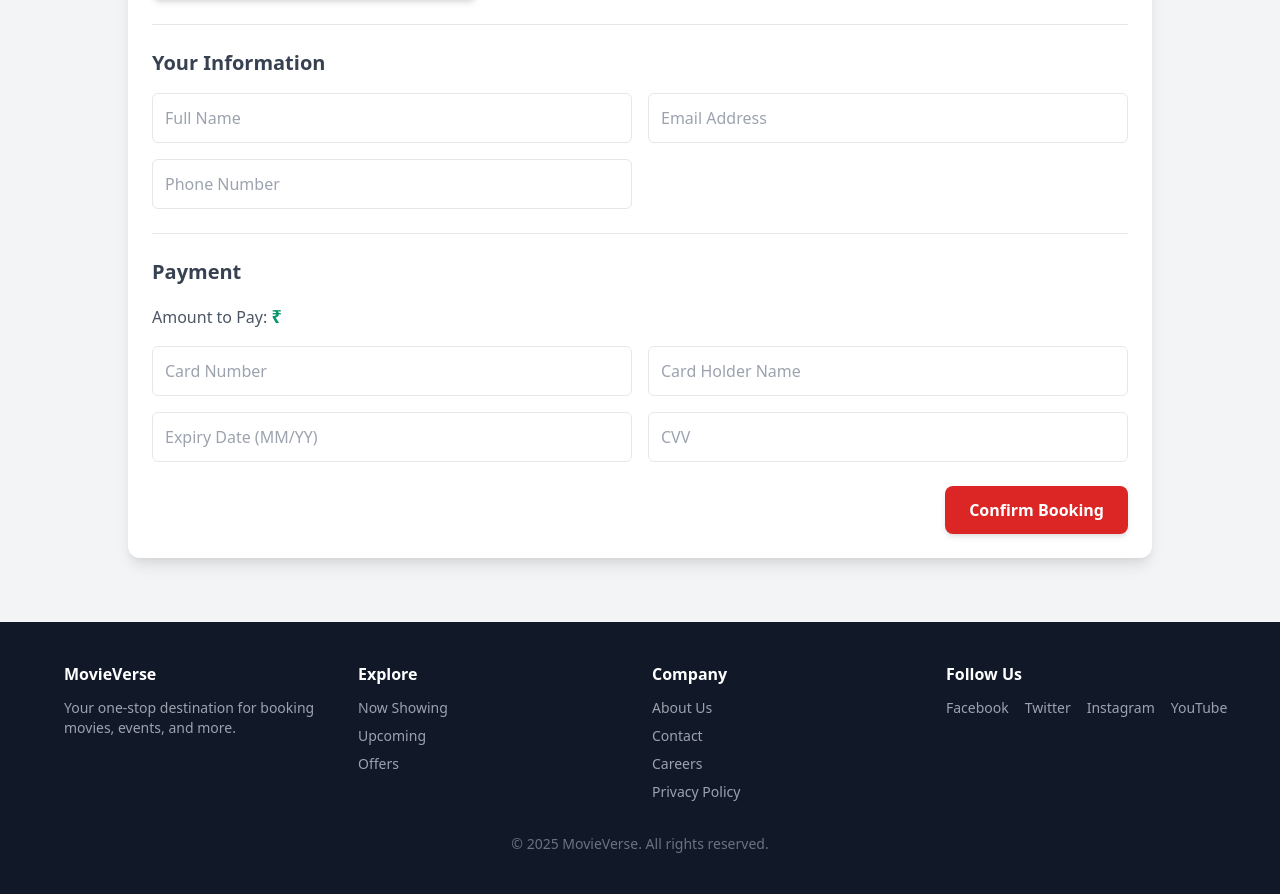
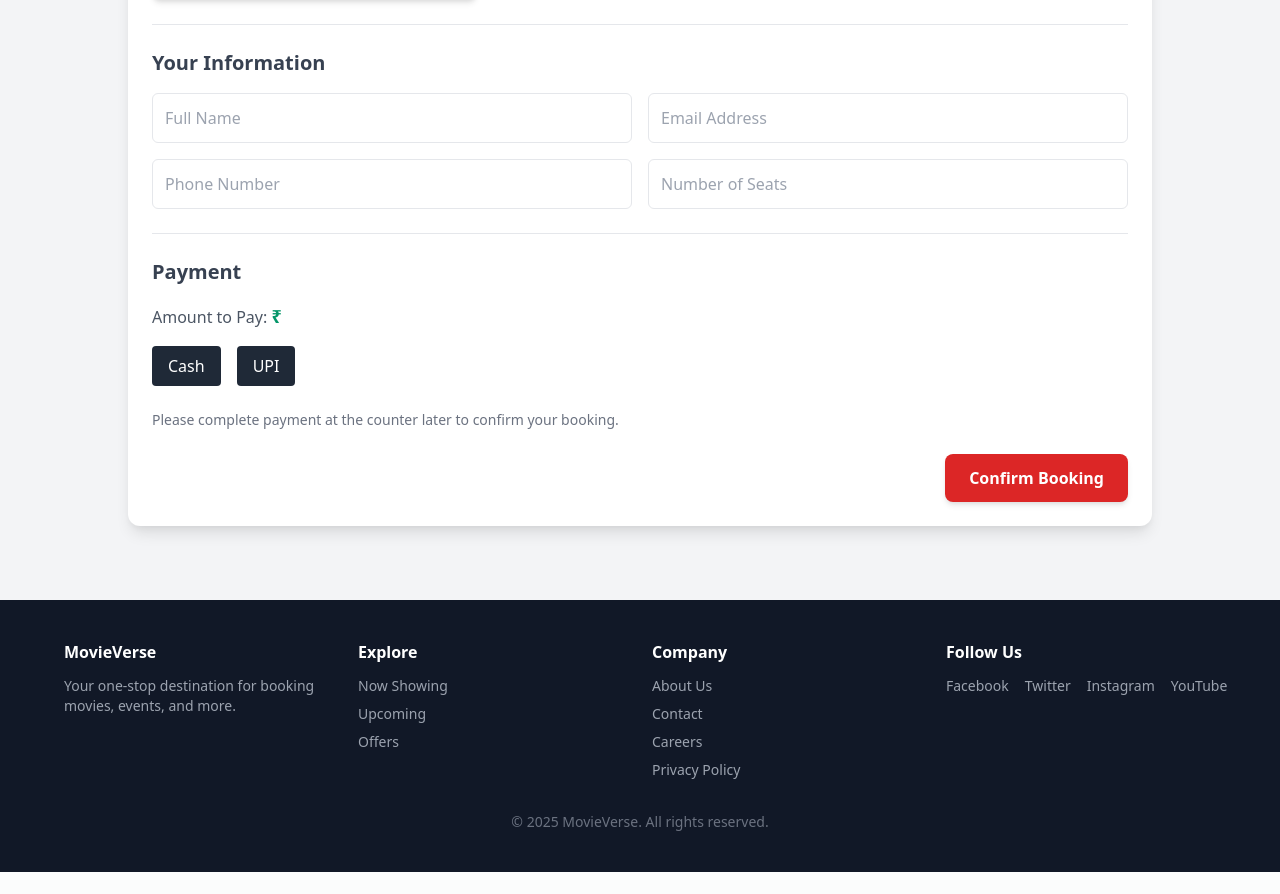
Before and after one commit to HarshBamotra/MovieVerse, a Django app: template customerEnd/templates/customerEnd/book.html in a window 1280 px wide. Shown: the part 308-1202 px from the top of the page. After the commit the page ends 1180 px from the top, so only its background shows below. Run offline with Django 4.2, Linux system fonts and the light colour scheme; the template is opened without the code that fills it, so the values that code supplies are empty; parts of the project's set-up code (start-up, migrations or seed data) failed here and were passed over.

Commit message:
added numseats and payment method

```diff
--- a/customerEnd/models.py
+++ b/customerEnd/models.py
@@ -33,4 +33,6 @@
     show_date = models.DateField()
     show_time = models.TimeField()
     seats = models.CharField(max_length=100)
+    numseats = models.CharField(max_length=100, default='1')
+    payment_mothod = models.CharField(max_length=100, default='UPI')
     booked_at = models.DateTimeField(auto_now_add=True)
--- a/customerEnd/templates/customerEnd/book.html
+++ b/customerEnd/templates/customerEnd/book.html
@@ -74,22 +74,39 @@
             <input type="text" name="full_name" placeholder="Full Name" class="w-full p-3 border rounded-md" required />
             <input type="email" name="email" placeholder="Email Address" class="w-full p-3 border rounded-md" required />
             <input type="text" name="phone" placeholder="Phone Number" class="w-full p-3 border rounded-md" required />
+            <input type="number" name="seats" placeholder="Number of Seats" class="w-full p-3 border rounded-md" required />
           </div>
         </div>
 
         <!-- Divider -->
         <div class="border-t my-6"></div>
 
-        <!-- Payment Section -->
+       <!-- Payment Section -->
         <div class="space-y-4">
           <h3 class="text-xl font-semibold text-gray-700">Payment</h3>
-          <p class="text-gray-600">Amount to Pay: <span class="text-green-600 font-bold text-lg">₹ {{ movie.price }}</span></p>
+          <p class="text-gray-600">
+            Amount to Pay:
+            <span class="text-green-600 font-bold text-lg">₹ {{ movie.price }}</span>
+          </p>
 
-          <div class="grid grid-cols-1 md:grid-cols-2 gap-4">
-            <input type="text" name="card_number" placeholder="Card Number" class="w-full p-3 border rounded-md" />
-            <input type="text" name="card_holder" placeholder="Card Holder Name" class="w-full p-3 border rounded-md" />
-            <input type="text" name="expiry" placeholder="Expiry Date (MM/YY)" class="w-full p-3 border rounded-md" />
-            <input type="text" name="cvv" placeholder="CVV" class="w-full p-3 border rounded-md" />
+          <!-- Payment Mode Toggle -->
+          <div class="flex gap-4">
+            <button type="button" onclick="showCash()" class="bg-gray-800 text-white px-4 py-2 rounded hover:bg-gray-900">Cash</button>
+            <button type="button" onclick="showUPI()" class="bg-gray-800 text-white px-4 py-2 rounded hover:bg-gray-900">UPI</button>
+          </div>
+
+          <input type="hidden" name="payment_method" id="payment-method" value="Cash" />
+
+          <!-- Cash Form Fields (default visible) -->
+          <div id="cash-section" class="grid grid-cols-1 md:grid-cols-2 gap-4 mt-4">
+            <p class="text-sm text-gray-500 mt-2">Please complete payment at the counter later to confirm your booking.</p>
+          </div>
+
+          <!-- UPI QR Section (hidden by default) -->
+          <div id="upi-section" class="mt-4 hidden">
+            <p class="text-gray-700 mb-2">Scan the QR code below to pay via UPI:</p>
+            <img src="{% static 'upi_qr.jpeg' %}" alt="UPI QR" class="w-48 h-48 object-contain" />
+            <p class="text-sm text-gray-500 mt-2">Make sure to complete the UPI payment and click Confirm Booking.</p>
           </div>
         </div>
 
@@ -149,5 +166,18 @@
     </div>
   </footer>
 
+  <script>
+    function showCash() {
+      document.getElementById('cash-section').classList.remove('hidden');
+      document.getElementById('upi-section').classList.add('hidden');
+      document.getElementById('payment-method').value = 'Cash';
+    }
+
+    function showUPI() {
+      document.getElementById('cash-section').classList.add('hidden');
+      document.getElementById('upi-section').classList.remove('hidden');
+      document.getElementById('payment-method').value = 'UPI';
+    }
+  </script>
 </body>
 </html>
--- a/customerEnd/templates/customerEnd/bookingConfirm.html
+++ b/customerEnd/templates/customerEnd/bookingConfirm.html
@@ -18,7 +18,9 @@
                 <p><strong>Show Date:</strong> {{ booking.show_date }}</p>
                 <p><strong>Show Time:</strong> {{ booking.show_time }}</p>
                 <p><strong>Seats:</strong> {{ booking.seats }}</p>
+                <p><strong>Number of Seats:</strong> {{ booking.numseats }}</p>
                 <p><strong>Amount Paid:</strong> ₹{{ booking.movie.price }}</p>
+                <p><strong>Payment Method:</strong> {{ booking.payment_mothod }}</p>
                 <p><strong>Email Sent To:</strong> {{ booking.email }}</p>
             </div>
 
--- a/customerEnd/views.py
+++ b/customerEnd/views.py
@@ -147,6 +147,8 @@
         full_name = request.POST.get('full_name')
         email = request.POST.get('email')
         phone = request.POST.get('phone')
+        no_of_seats = request.POST.get('seats')
+        payment_mothod = request.POST.get('payment_method')
 
         # Optional: get show_date, time, seats from frontend or pre-filled values
         show_date = '2025-04-28'  # example static
@@ -161,7 +163,9 @@
             phone=phone,
             show_date=show_date,
             show_time=show_time,
-            seats=seats
+            seats=seats,
+            numseats = no_of_seats,
+            payment_mothod = payment_mothod
         )
         return render(request, 'customerEnd/bookingConfirm.html', {'booking': booking})
 
```
Also changed, not shown: customerEnd/static/upi_qr.jpeg (added), 1 other file.
